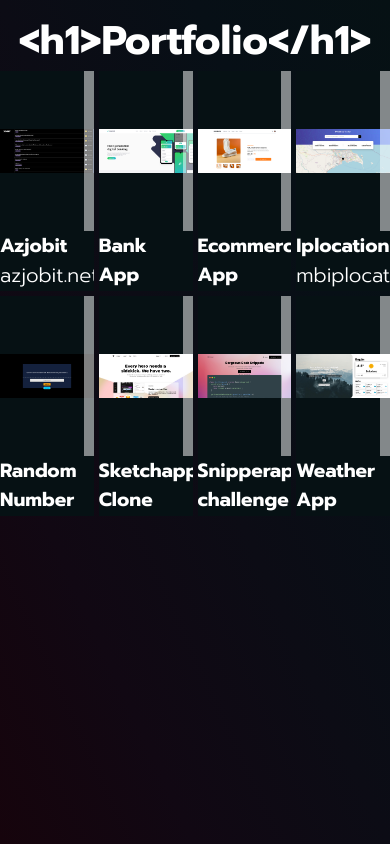
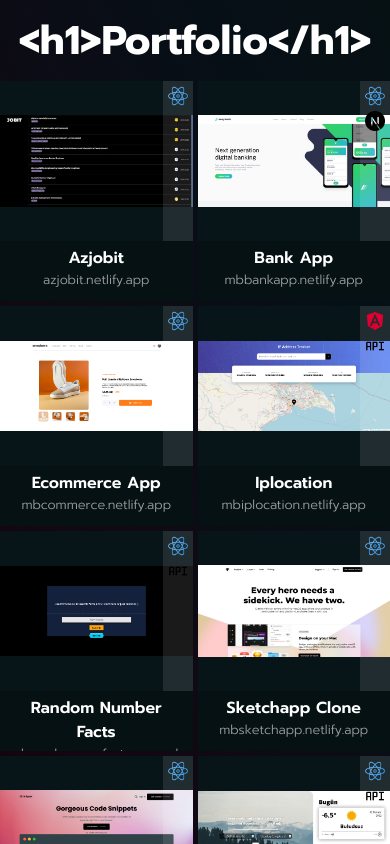
Before and after one commit to mammadkhan/portfolio, a Next.js app: page /portfolio in a window 390 px wide. Built offline with nearby package versions, Linux system fonts and the light colour scheme.

Commit message:
mobile layout style correction

```diff
--- a/pages/portfolio.js
+++ b/pages/portfolio.js
@@ -3,9 +3,6 @@
 import { v4 as uuidv4 } from "uuid";
 
 import { portfoliodata } from "../data/portfoliodata";
-
-//test import delete this
-import react from "../public/tools/react.png";
 
 function Portfolio() {
   return (
--- a/styles/globals.css
+++ b/styles/globals.css
@@ -1,4 +1,4 @@
-@import url("https://fonts.googleapis.com/css2?family=Prompt:wght@300;400;500;700&display=swap");
+@import url("https://fonts.googleapis.com/css2?family=Prompt:wght@300;400;500;600;700&display=swap");
 
 * {
   padding: 0;
@@ -8,13 +8,22 @@
   overflow: hidden;
 }
 
+html{
+  height: 100%;
+}
+
 body {
   background-color: black;
+  height: 100%;
+}
+
+#__next{
+  height: 100%;
 }
 
 .App {
   position: relative;
-  height: 100vh;
+  height: 100%;
 }
 
 .backgroundGrad {
@@ -202,7 +211,8 @@
     #070f16,
     #061114
   );
-  height: 100vh;
+  height: 100%;
+  overflow:auto;
 }
 
 .portfolioTitle {
@@ -215,6 +225,7 @@
   display: grid;
   grid-template-columns: repeat(4, 1fr);
   gap: 5px;
+  margin-bottom:10px;
 }
 
 .portfolioItem {
@@ -227,14 +238,23 @@
 .itemImage {
   position: relative;
   height: calc(100% - 60px);
+  background-color: #071418;
 }
 
 .itemInfo {
   height: 60px;
+  padding:5px 10px;
+  text-align: center;
 }
 
 .itemTitle {
   font-size: 1.2rem;
+  font-weight: 600;
+}
+
+.itemDomainPreview{
+  color:rgba(255, 255, 255,0.6);
+  font-size:1rem;
 }
 
 .itemTools {
@@ -243,9 +263,9 @@
   top: 0;
   right: 0;
   z-index: 1;
-  width: 10%;
+  width: 35px;
   height: calc(100% - 60px);
-  background-color: rgba(255, 255, 255, 0.5);
+  background-color: rgba(255, 255, 255,0.1);
   display: flex;
   flex-direction: column;
   gap: 5px;
@@ -261,85 +281,40 @@
   .portfolioTitle {
     font-size: 70px;
   }
-  .slider {
-    width: 440px;
-  }
-  .desktop {
-    width: 400px;
-    height: 240px;
-    border: 1px solid white;
-  }
-  .mobile {
-    width: 85px;
-    height: 170px;
-    border: 1px solid white;
-  }
-  .projectTitle {
-    font-size: 25px;
-  }
-  .projectLink {
-    font-size: 14px;
-  }
-  .projectAbout {
-    font-size: 12px;
-  }
 }
 
 @media screen and (max-width: 1000px) {
   .marquee {
     font-size: 120px;
   }
-  .portfolioWrapper {
-    flex-direction: column;
-    gap: 0px;
-    justify-content: space-around;
-  }
   .portfolioTitle {
     margin-top: 10px;
     font-size: 40px;
   }
-  .projectInfo {
-    text-align: center;
+  .portfolioGrid {
+    margin-top:10px;
+    grid-template-columns: repeat(2, 1fr);
   }
-  .desktop {
-    width: 100%;
-    height: 350px;
-  }
-  .mobile {
-    right: 40px;
-    bottom: 0px;
-  }
-  .slider {
-    width: 100vw;
-    padding: 0px 40px;
-  }
-  #left {
-    top: initial;
-    bottom: 10%;
-    transform: translateY(-10%);
-  }
-  #right {
-    top: initial;
-    bottom: 10%;
-    transform: translateY(-10%);
+  .itemTools {
+    width: 30px;
   }
 }
 
 @media screen and (max-width: 650px) {
-  .desktop {
-    height: 290px;
-  }
   .Nav * {
     font-size: 16px;
   }
+
   nav {
     width: 100%;
     padding: 0px 40px;
   }
-}
 
-@media screen and (max-width: 500px) {
-  .desktop {
-    height: 250px;
+  .itemTitle {
+    font-size: 1rem;
+  }
+
+  .itemDomainPreview{
+    font-size:0.8rem;
   }
 }
```
Also changed, not shown: 1 other file (tests, documents, lock files or other folders).
